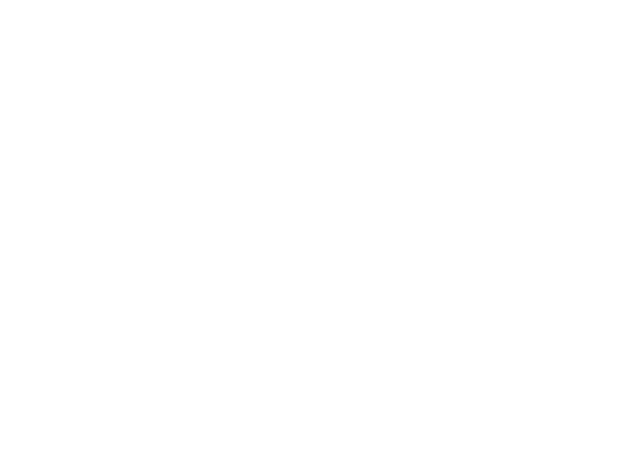
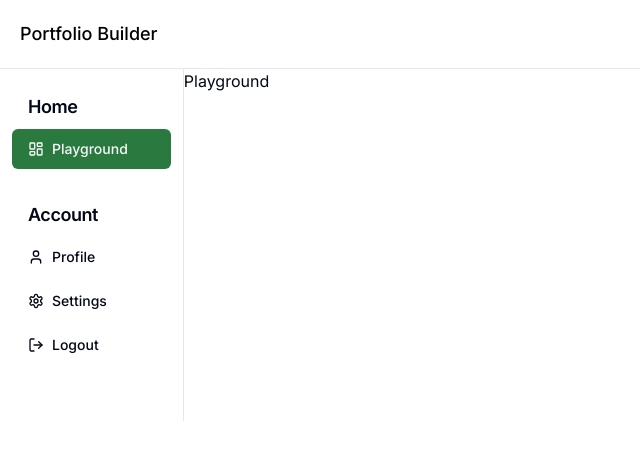
Before and after one commit to sohambasu963/PortfolioBuilder, a Next.js app in the folder client/: page / in a window 1280 px wide. Shown: the top 460 px of the page, without its empty margins (0-640 px from the left). Built offline with nearby package versions, Linux system fonts and the light colour scheme.

Commit message:
added navbar, topbar, created playground page

```diff
--- a/client/src/app/login/components/card-login.tsx
+++ b/client/src/app/login/components/card-login.tsx
@@ -40,7 +40,7 @@
           </CardDescription>
         </CardHeader>
         <CardContent className="grid gap-4">
-        <div className="grid gap-2">
+          <div className="grid gap-2">
             <Label htmlFor="email">Email</Label>
             <Input
               id="email"
--- a/client/src/app/page.tsx
+++ b/client/src/app/page.tsx
@@ -1,5 +1,41 @@
-import Image from "next/image";
+"use client";
+import React, { useState } from "react";
+import Navbar from "@/components/navbar";
+import Topbar from "@/components/topbar";
+import PlaygroundPage from "@/components/playground-page";
 
 export default function Home() {
-  return <div></div>;
+  const [currentComponent, setCurrentComponent] = useState("/playground");
+
+  const handleNavigation = (component: string) => {
+    setCurrentComponent(component);
+  };
+
+  let Component = PlaygroundPage;
+  switch (currentComponent) {
+    case "/playground":
+      Component = PlaygroundPage;
+      break;
+    default:
+      Component = PlaygroundPage;
+      break;
+  }
+
+  return (
+    <div className="hidden md:block">
+      <Topbar />
+      <div className="border-t">
+        <div className="grid lg:grid-cols-7">
+          <Navbar
+            className="hidden lg:block"
+            navigateTo={handleNavigation}
+            currentComponent={currentComponent}
+          />
+          <div className="col-span-6 lg:border-l">
+            <Component />
+          </div>
+        </div>
+      </div>
+    </div>
+  );
 }
--- /dev/null
+++ b/client/src/components/navbar.tsx
@@ -0,0 +1,75 @@
+import { cn } from "@/lib/utils";
+import { Button } from "@/components/ui/button";
+import {
+  LayoutDashboard,
+  Library,
+  Store,
+  FlaskConical,
+  User,
+  Settings,
+  Bell,
+  CreditCard,
+  LogOut,
+} from "lucide-react";
+
+export default function Navbar({
+  className,
+  navigateTo,
+  currentComponent,
+}: React.HTMLAttributes<HTMLDivElement> & {
+  navigateTo: (component: string) => void;
+  currentComponent: string;
+}) {
+  return (
+    <div className={cn("pb-12", className)}>
+      <div className="space-y-4 py-4">
+        <div className="px-3 py-2">
+          <h2 className="mb-2 px-4 text-lg font-semibold tracking-tight">
+            Home
+          </h2>
+          <div className="space-y-1">
+            <Button
+              variant={currentComponent === "/playground" ? "default" : "ghost"}
+              className="w-full justify-start"
+              onClick={() => navigateTo("/playground")}
+            >
+              <LayoutDashboard className="mr-2 h-4 w-4" />
+              Playground
+            </Button>
+          </div>
+        </div>
+      </div>
+      <div className="px-3 py-2">
+        <h2 className="mb-2 px-4 text-lg font-semibold tracking-tight">
+          Account
+        </h2>
+        <div className="space-y-1">
+          <Button
+            variant={currentComponent === "/profile" ? "default" : "ghost"}
+            className="w-full justify-start"
+            onClick={() => navigateTo("/profile")}
+          >
+            <User className="mr-2 h-4 w-4" />
+            Profile
+          </Button>
+          <Button
+            variant={currentComponent === "/settings" ? "default" : "ghost"}
+            className="w-full justify-start"
+            onClick={() => navigateTo("/settings")}
+          >
+            <Settings className="mr-2 h-4 w-4" />
+            Settings
+          </Button>
+          <Button
+            variant={currentComponent === "/logout" ? "default" : "ghost"}
+            className="w-full justify-start"
+            onClick={() => navigateTo("/logout")}
+          >
+            <LogOut className="mr-2 h-4 w-4" />
+            Logout
+          </Button>
+        </div>
+      </div>
+    </div>
+  );
+}
--- /dev/null
+++ b/client/src/components/playground-page.tsx
@@ -0,0 +1,7 @@
+export default function PlaygroundPage() {
+  return (
+    <div>
+      <h1>Playground</h1>
+    </div>
+  );
+}
--- /dev/null
+++ b/client/src/components/topbar.tsx
@@ -0,0 +1,12 @@
+import React from "react";
+
+export default function Topbar() {
+  return (
+    <div className="relative hidden h-full flex-col p-5 text-white dark:border-r lg:flex">
+      <div className="relative z-20 flex items-center text-black text-lg font-medium">
+        {/* <Logo /> */}
+        Portfolio Builder
+      </div>
+    </div>
+  );
+}
```
